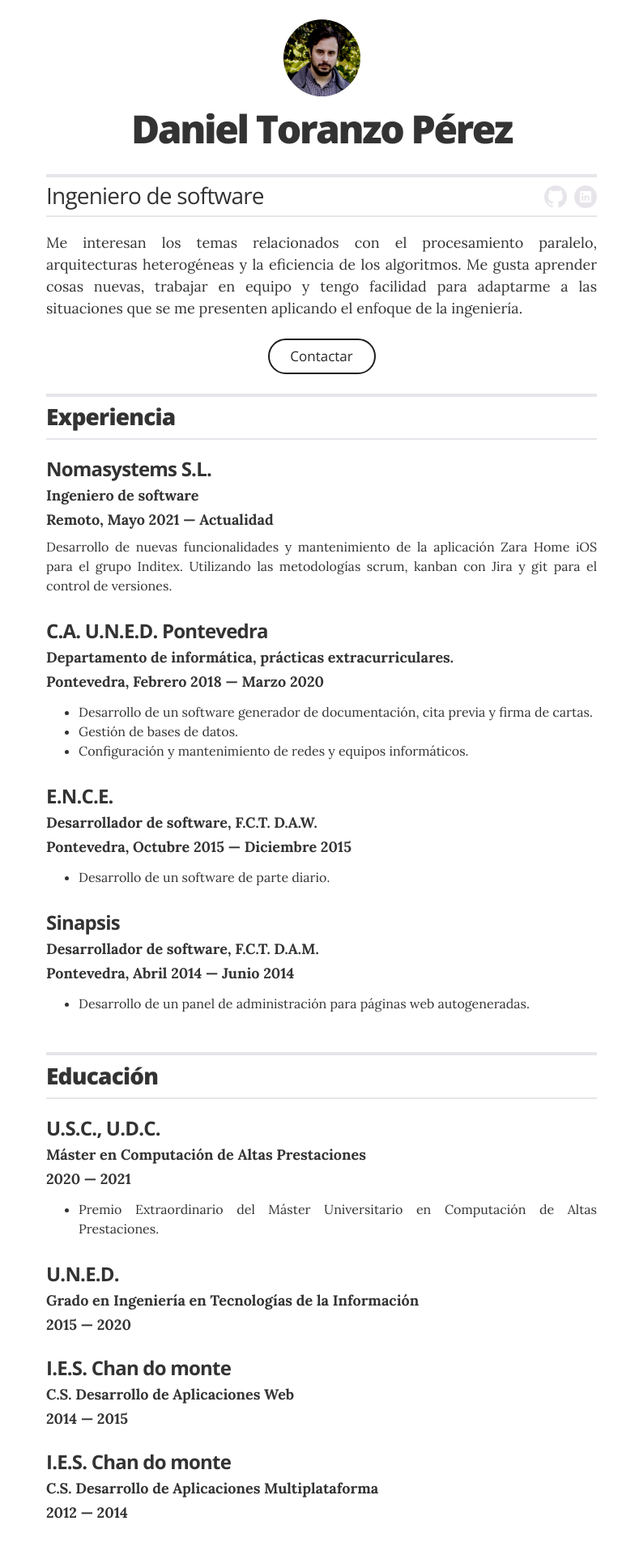
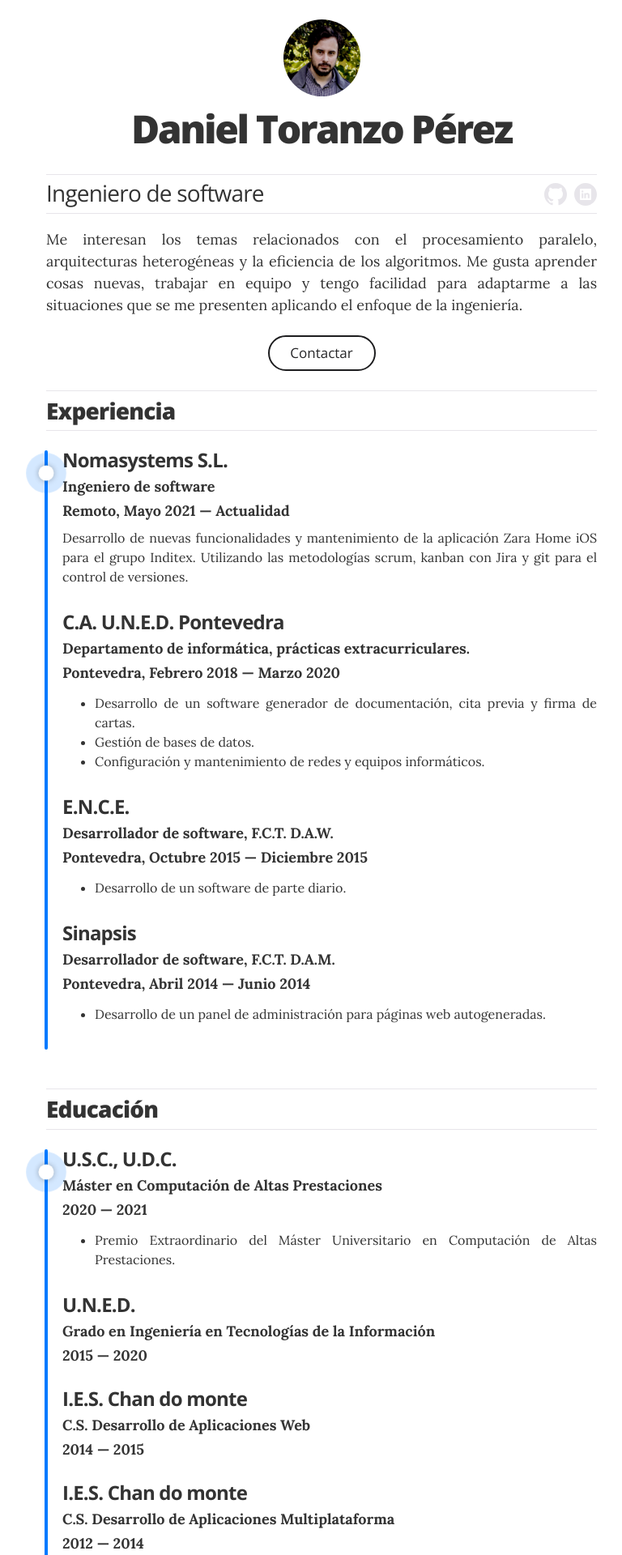
Before and after one commit to obocat/daniel_toranzo_perez, a Jekyll site: the page built from index.html, in a window 1280 px wide. Shown: the top 1920 px of the page at 81% size, without its empty margins (243-1011 px from the left). Built offline with Jekyll 4.4.1, drawn with Linux system fonts in a browser that asks for light colours.

Commit message:
feat: temporal line added

```diff
--- a/_layouts/resume.html
+++ b/_layouts/resume.html
@@ -42,6 +42,14 @@
           <header class="section-header">
             <h2>Experiencia</h2>
           </header>
+          <div style="display: flex;">
+            <div class="temporal">
+              <div class="pulsating-circle">
+              </div>
+              <div class="temporal-line">
+              </div>
+            </div>
+            <div style="width: calc(100% - 20px);">
             {% for job in site.data.experience %}
               <div class="resume-item scrollFade" itemscope itemprop="worksFor" itemtype="http://schema.org/Organization">
                 <h3 class="resume-item-title" itemprop="name">{{ job.company }}</h3>
@@ -50,6 +58,8 @@
                 <p class="resume-item-copy">{{ job.summary }}</p>
               </div><!-- end of resume-item -->
             {% endfor %}
+            </div>
+          </div>
         </section>
         <!-- end Experience -->
         {% endif %}
@@ -60,6 +70,14 @@
           <header class="section-header">
             <h2>Educación</h2>
           </header>
+            <div style="display: flex;">
+              <div class="temporal">
+                <div class="pulsating-circle">
+                </div>
+                <div class="temporal-line">
+                </div>
+              </div>
+              <div style="width: calc(100% - 20px);">
               {% for education in site.data.education %}
               <div class="resume-item scrollFade" itemscope itemprop="alumniOf" itemtype="http://schema.org/CollegeOrUniversity">
                 <h3 class="resume-item-title" itemprop="name">{{ education.uni }}</h3>
@@ -75,6 +93,8 @@
                 <p class="resume-item-copy">{{ education.summary }}</p>
               </div>
             {% endfor %}
+              </div>
+            </div>
         </section>
         <!-- end Education -->
         {% endif %}
@@ -85,6 +105,14 @@
           <header class="section-header">
             <h2>Certificaciones</h2>
           </header>
+                    <div style="display: flex;">
+              <div class="temporal">
+                <div class="pulsating-circle">
+                </div>
+                <div class="temporal-line">
+                </div>
+              </div>
+              <div style="width: calc(100% - 20px);">
           {% for certification in site.data.certifications %}
           <div class="resume-item scrollFade" itemscope itemprop="recognizedBy" itemtype="http://schema.org/EducationalOccupationalCredential">
             <h3 class="resume-item-title" itemprop="name">{{ certification.recognizedBy }}</h3>
@@ -93,6 +121,8 @@
             <p class="resume-item-copy" itemprop="description">
           </div>
           {% endfor %}
+        </div>
+      </div>
         </section>
         <!-- end Certifications -->
         {% endif %}
--- a/_sass/_resume.scss
+++ b/_sass/_resume.scss
@@ -4,7 +4,7 @@
 // util
 
 .section-header {
-  @include section_border;
+  @include section_border_thin;
   margin-bottom: 1.5rem;
 
   h2 {
@@ -48,7 +48,7 @@
   }
 
   .title-bar {
-    @include section_border;
+    @include section_border_thin;
     margin-top: 2rem;
     padding: .4rem 0;
     @include clearfix;
@@ -266,3 +266,78 @@
 }
 
 /*------*/
+
+/*--- Temporal widget Specific ---*/
+
+.temporal {
+  width: 20px;
+  height: auto;
+  background-color: $white;
+}
+
+.temporal-line {
+  height: 100%;
+  width: 4px;
+  background-color: $accent-color;
+  border-radius: 4px;
+  margin-left: -2px;
+}
+
+.pulsating-circle {
+  position: absolute;
+  transform: translateX(-50%) translateY(-50%);
+  width: 20px;
+  height: 20px;
+  margin-top: 28px;
+
+  &:before {
+    content: '';
+    position: relative;
+    display: block;
+    width: 300%;
+    height: 300%;
+    box-sizing: border-box;
+    margin-left: -100%;
+    margin-top: -100%;
+    border-radius: 45px;
+    background-color: $accent-color;
+    animation: pulse-ring 1.25s cubic-bezier(0.215, 0.61, 0.355, 1) infinite;
+  }
+
+  &:after {
+    content: '';
+    position: absolute;
+    left: 0;
+    top: 0;
+    display: block;
+    width: 100%;
+    height: 100%;
+    background-color: white;
+    border-radius: 15px;
+    box-shadow: 0 0 8px rgba(0,0,0,.3);
+    animation: pulse-dot 1.25s cubic-bezier(0.455, 0.03, 0.515, 0.955) -.4s infinite;
+  }
+}
+
+@keyframes pulse-ring {
+  0% {
+    transform: scale(.33);
+  }
+  80%, 100% {
+    opacity: 0;
+  }
+}
+
+@keyframes pulse-dot {
+  0% {
+    transform: scale(.8);
+  }
+  50% {
+    transform: scale(1);
+  }
+  100% {
+    transform: scale(.8);
+  }
+}
+
+/*------*/
```
Lines whose indentation alone changed are shown as unchanged.
